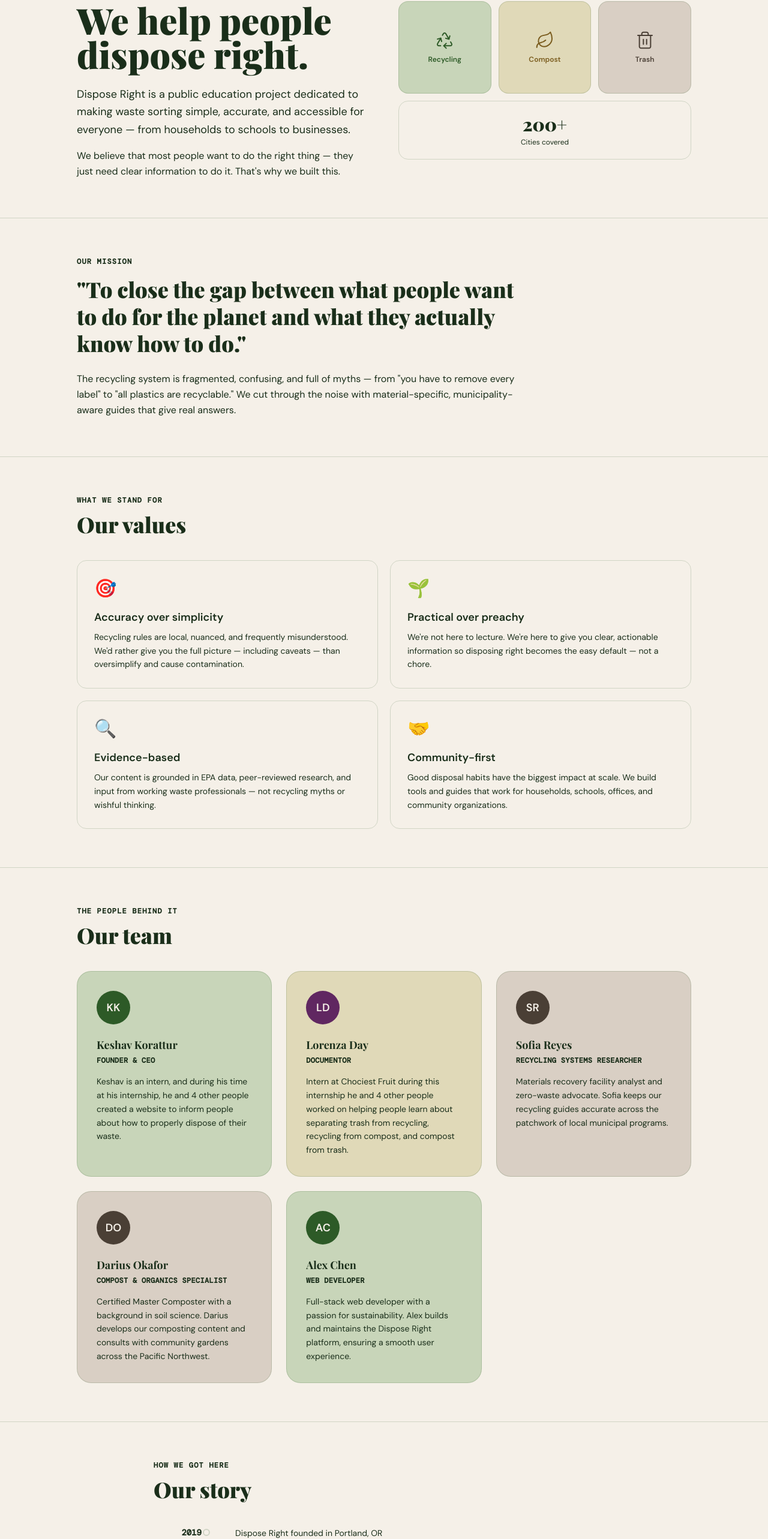
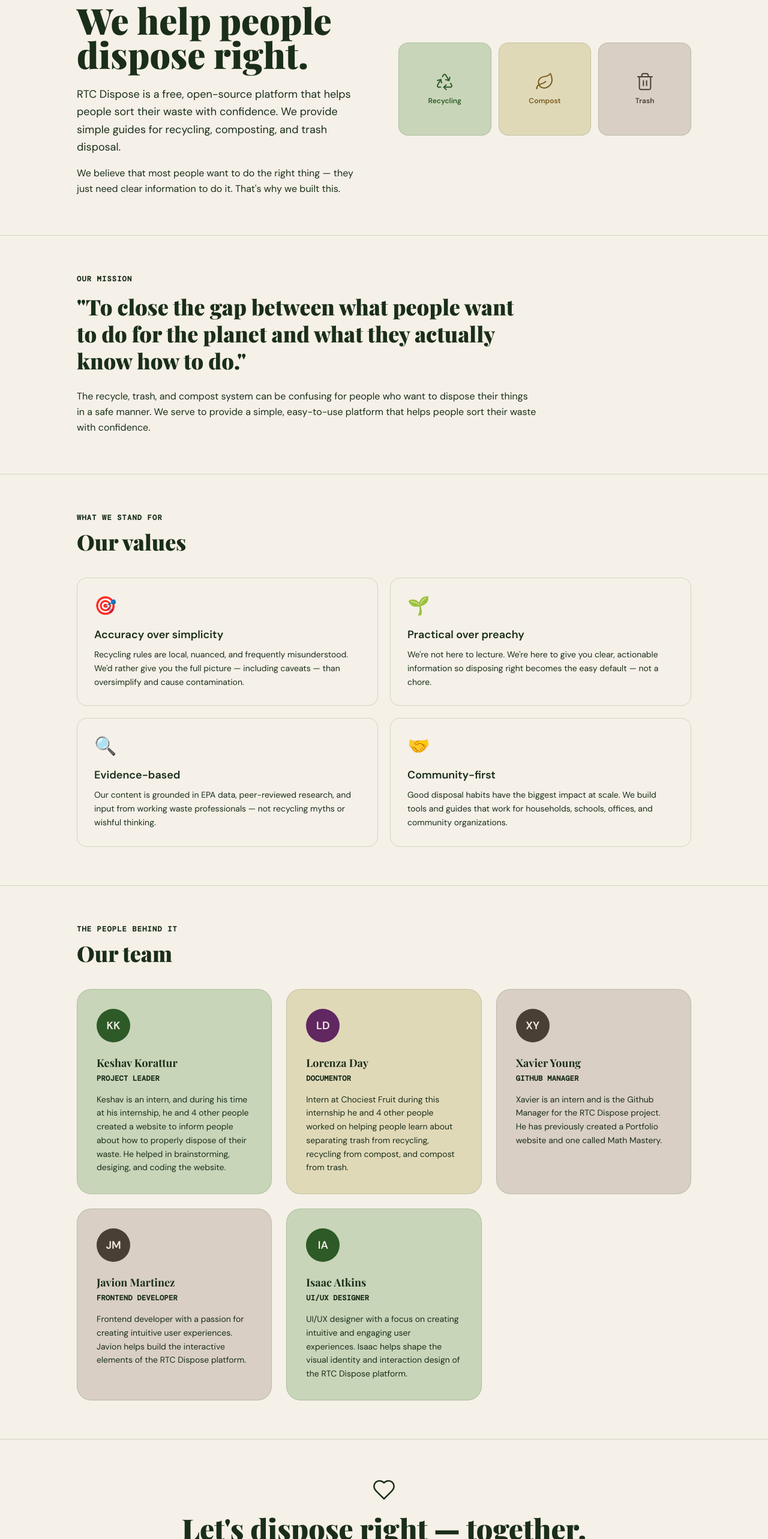
Before and after one commit to Recycle-Trash-Compost-Depositor/RTC-Dispose, a React (Vite) app: page /about in a window 1280 px wide. Shown: the part 162-2728 px from the top of the page at 60% size. Built offline with nearby package versions, Linux system fonts and the light colour scheme.

Commit message:
Finished up About Me Page

```diff
--- a/index.html
+++ b/index.html
@@ -5,7 +5,7 @@
 
       <meta charset="UTF-8" />
       <meta name="viewport" content="width=device-width, initial-scale=1.0" />
-      <title>Recycling Website</title>
+      <title>RTC Dispose</title>
       <meta name="description" content="Create a personalized website focused on recycling awareness, providing users with information and resources to promote sustainable practices." />
       <meta name="robots" content="noindex, nofollow" />
       <style>html, body { height: 100%; margin: 0; } #root { height: 100%; }</style>
--- a/src/app/pages/AboutPage.tsx
+++ b/src/app/pages/AboutPage.tsx
@@ -4,8 +4,8 @@
 const team = [
   {
     name: "Keshav Korattur",
-    role: "Founder & CEO",
-    bio: "Keshav is an intern, and during his time at his internship, he and 4 other people created a website to inform people about how to properly dispose of their waste.",
+    role: "Project Leader",
+    bio: "Keshav is an intern, and during his time at his internship, he and 4 other people created a website to inform people about how to properly dispose of their waste. He helped in brainstorming, desiging, and coding the website.",
     initials: "KK",
     color: "bg-[#c8d5b9]",
     accent: "#2d5a27",
@@ -20,26 +20,26 @@
   },
 
   {
-    name: "Sofia Reyes",
-    role: "Recycling Systems Researcher",
-    bio: "Materials recovery facility analyst and zero-waste advocate. Sofia keeps our recycling guides accurate across the patchwork of local municipal programs.",
-    initials: "SR",
+    name: "Xavier Young",
+    role: "Github Manager",
+    bio: "Xavier is an intern and is the Github Manager for the RTC Dispose project. He has previously created a Portfolio website and one called Math Mastery.",
+    initials: "XY",
     color: "bg-[#d9cfc4]",
     accent: "#4a3f35",
   },
   {
-    name: "Darius Okafor",
-    role: "Compost & Organics Specialist",
-    bio: "Certified Master Composter with a background in soil science. Darius develops our composting content and consults with community gardens across the Pacific Northwest.",
-    initials: "DO",
+    name: "Javion Martinez",
+    role: "Frontend Developer",
+    bio: "Frontend developer with a passion for creating intuitive user experiences. Javion helps build the interactive elements of the RTC Dispose platform.",
+    initials: "JM",
     color: "bg-[#d9cfc4]",
     accent: "#4a3f35",
   },
   {
-    name: "Alex Chen",
-    role: "Web Developer",
-    bio: "Full-stack web developer with a passion for sustainability. Alex builds and maintains the Dispose Right platform, ensuring a smooth user experience.",
-    initials: "AC",
+    name: "Isaac Atkins",
+    role: "UI/UX Designer",
+    bio: "UI/UX designer with a focus on creating intuitive and engaging user experiences. Isaac helps shape the visual identity and interaction design of the RTC Dispose platform.",
+    initials: "IA",
     color: "bg-[#c8d5b9]",
     accent: "#2d5a27",
   }
@@ -66,15 +66,6 @@
     title: "Community-first",
     body: "Good disposal habits have the biggest impact at scale. We build tools and guides that work for households, schools, offices, and community organizations.",
   },
-];
-
-const milestones = [
-  { year: "2019", event: "Dispose Right founded in Portland, OR" },
-  { year: "2020", event: "Launched first curbside recycling guides for 12 municipalities" },
-  { year: "2021", event: "Added composting program guides — partnered with 40 community gardens" },
-  { year: "2022", event: "Reached 500,000 monthly visitors across our guides" },
-  { year: "2023", event: "Launched hazardous waste finder tool and special disposal directory" },
-  { year: "2024", event: "Expanded to cover 200+ cities with localized sorting rules" },
 ];
 
 export default function AboutPage() {
@@ -104,8 +95,7 @@
               <em className="text-accent not-italic">dispose right.</em>
             </h1>
             <p className="text-lg text-muted-foreground leading-relaxed mb-4">
-              Dispose Right is a public education project dedicated to making waste sorting simple,
-              accurate, and accessible for everyone — from households to schools to businesses.
+              RTC Dispose is a free, open-source platform that helps people sort their waste with confidence. We provide simple guides for recycling, composting, and trash disposal.
             </p>
             <p className="text-muted-foreground leading-relaxed">
               We believe that most people want to do the right thing — they just need clear information
@@ -123,10 +113,6 @@
                 <p className="text-xs font-bold" style={{ color }}>{label}</p>
               </div>
             ))}
-            <div className="col-span-3 bg-primary rounded-2xl p-5 text-primary-foreground text-center border border-border">
-              <p className="text-3xl font-black mb-1" style={{ fontFamily: "'Playfair Display', serif" }}>200+</p>
-              <p className="text-xs text-primary-foreground/70">Cities covered</p>
-            </div>
           </div>
         </div>
       </section>
@@ -146,9 +132,7 @@
               actually know how to do."
             </blockquote>
             <p className="text-muted-foreground leading-relaxed">
-              The recycling system is fragmented, confusing, and full of myths — from "you have to
-              remove every label" to "all plastics are recyclable." We cut through the noise with
-              material-specific, municipality-aware guides that give real answers.
+              The recycle, trash, and compost system can be confusing for people who want to dispose their things in a safe manner. We serve to provide a simple, easy-to-use platform that helps people sort their waste with confidence.
             </p>
           </div>
         </div>
@@ -210,36 +194,6 @@
         </div>
       </section>
 
-      {/* Timeline */}
-      <section className="px-6 md:px-16 py-16">
-        <div className="max-w-3xl mx-auto">
-          <div className="mb-10">
-            <p className="text-xs uppercase tracking-widest text-accent font-semibold mb-3" style={{ fontFamily: "'DM Mono', monospace" }}>
-              How we got here
-            </p>
-            <h2 className="text-3xl md:text-4xl font-black text-primary" style={{ fontFamily: "'Playfair Display', serif" }}>
-              Our story
-            </h2>
-          </div>
-          <div className="relative">
-            <div className="absolute left-[72px] top-0 bottom-0 w-px bg-border" />
-            <div className="space-y-8">
-              {milestones.map((m, i) => (
-                <div key={i} className="flex items-start gap-6">
-                  <div className="w-20 shrink-0 text-right">
-                    <span className="text-sm font-bold text-muted-foreground" style={{ fontFamily: "'DM Mono', monospace" }}>{m.year}</span>
-                  </div>
-                  <div className="relative">
-                    <div className="w-3 h-3 rounded-full bg-accent absolute -left-[22px] top-1.5 border-2 border-background" />
-                  </div>
-                  <p className="text-sm text-foreground leading-relaxed pt-0.5 pl-2">{m.event}</p>
-                </div>
-              ))}
-            </div>
-          </div>
-        </div>
-      </section>
-
       {/* CTA */}
       <section className="px-6 md:px-16 py-16 bg-primary text-primary-foreground">
         <div className="max-w-3xl mx-auto text-center">
```
